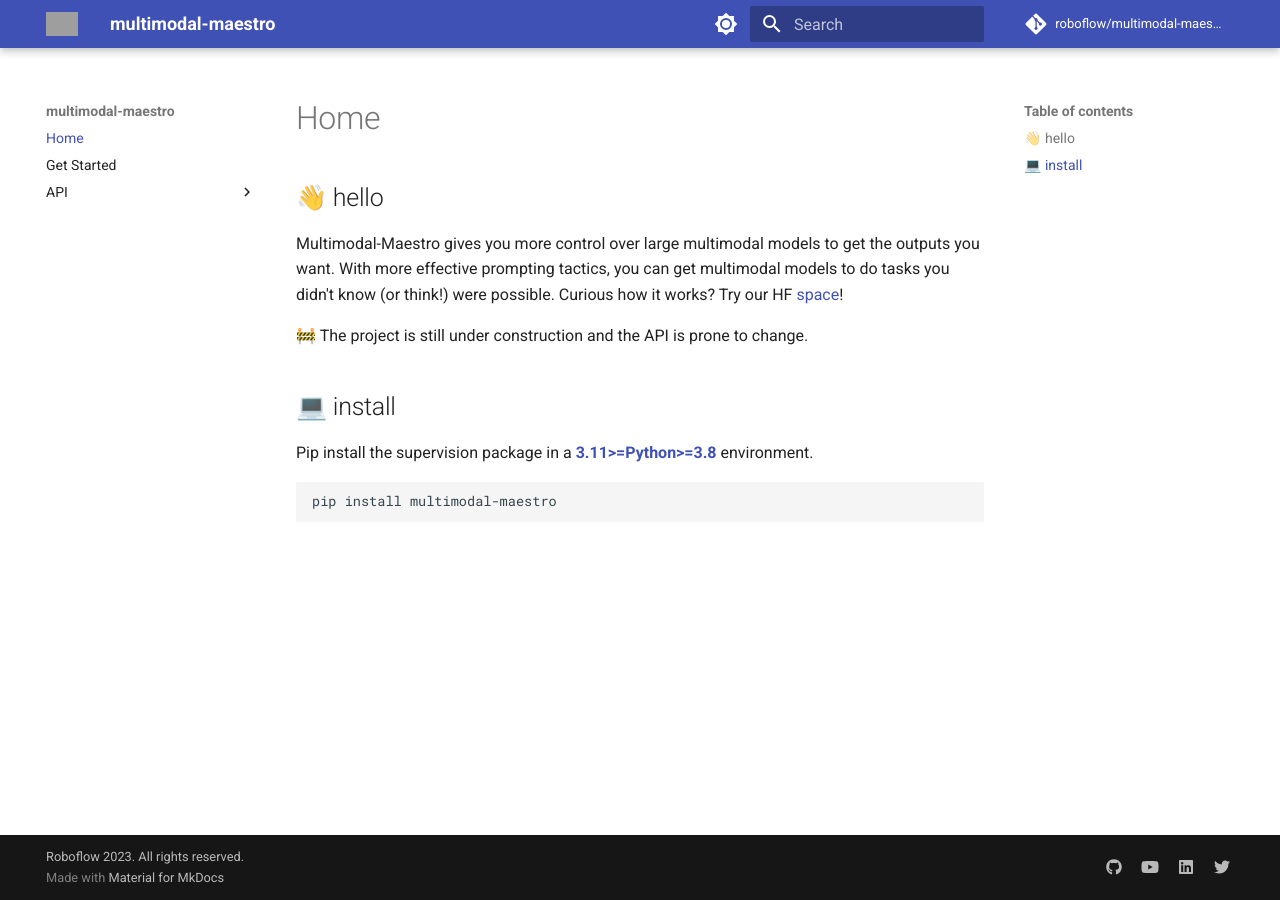
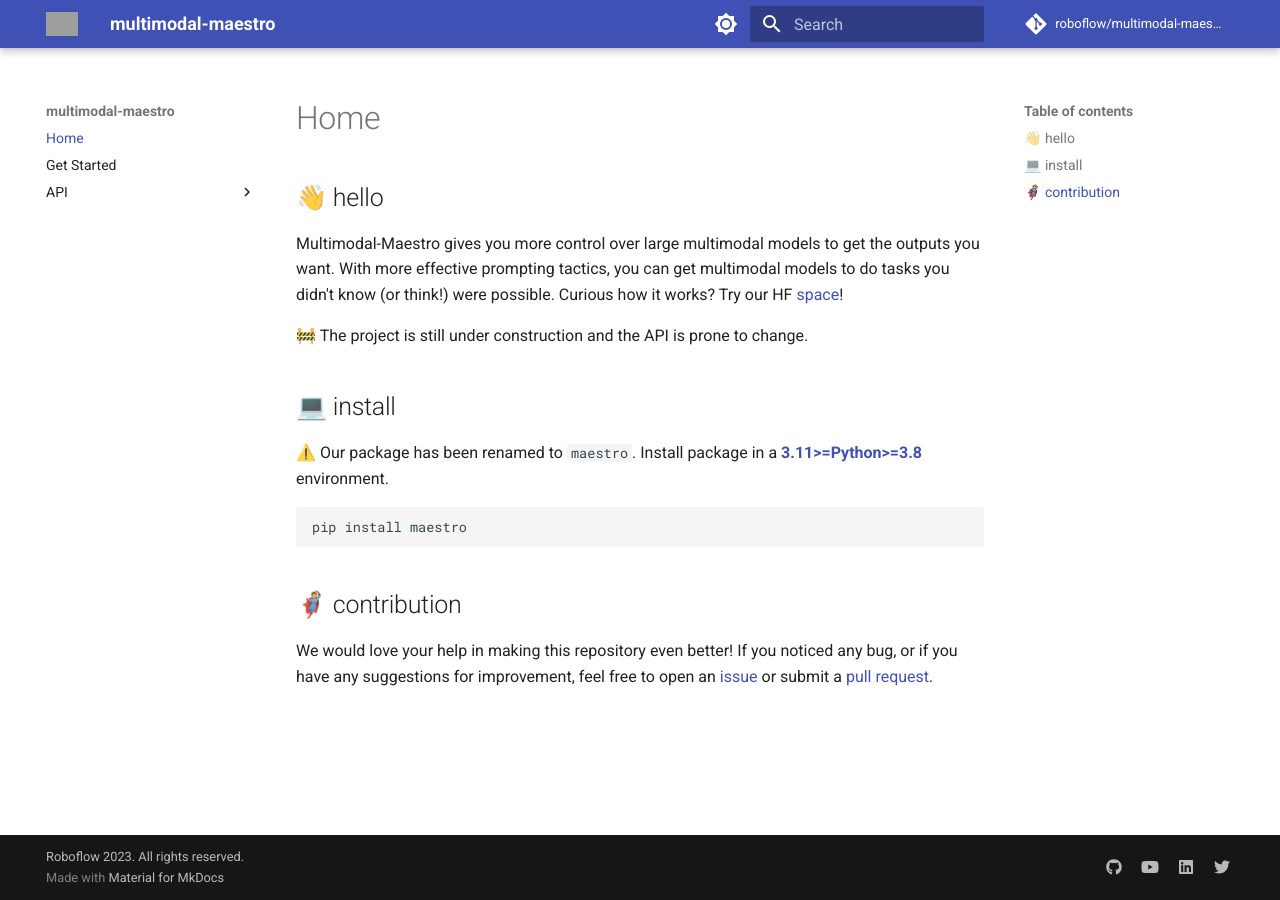
Before and after one commit to roboflow/maestro, an MkDocs documentation site: the page built from docs/index.md, in a window 1280 px wide. Built offline with MkDocs 1.6.1 and Material for MkDocs 9.7.7, drawn with Linux system fonts in a browser that asks for light colours; comment, search, counter and statistics services are not loaded; grey boxes are pictures that could not be loaded.

Commit message:
Adjust package name and update documentation

````diff
--- a/docs/index.md
+++ b/docs/index.md
@@ -9,9 +9,16 @@
 
 ## 💻 install
 
-Pip install the supervision package in a
+⚠️ Our package has been renamed to `maestro`. Install package in a
 [**3.11>=Python>=3.8**](https://www.python.org/) environment.
 
 ```bash
-pip install multimodal-maestro
+pip install maestro
 ```
+
+## 🦸 contribution
+
+We would love your help in making this repository even better! If you noticed any bug,
+or if you have any suggestions for improvement, feel free to open an
+[issue](https://github.com/roboflow/multimodal-maestro/issues) or submit a
+[pull request](https://github.com/roboflow/multimodal-maestro/pulls).
````
Also changed, not shown: README.md (+2 -2 lines), docs/lmms.md (+1 -1 lines), docs/markers.md (+1 -1 lines), docs/visualizers.md (+1 -1 lines).
